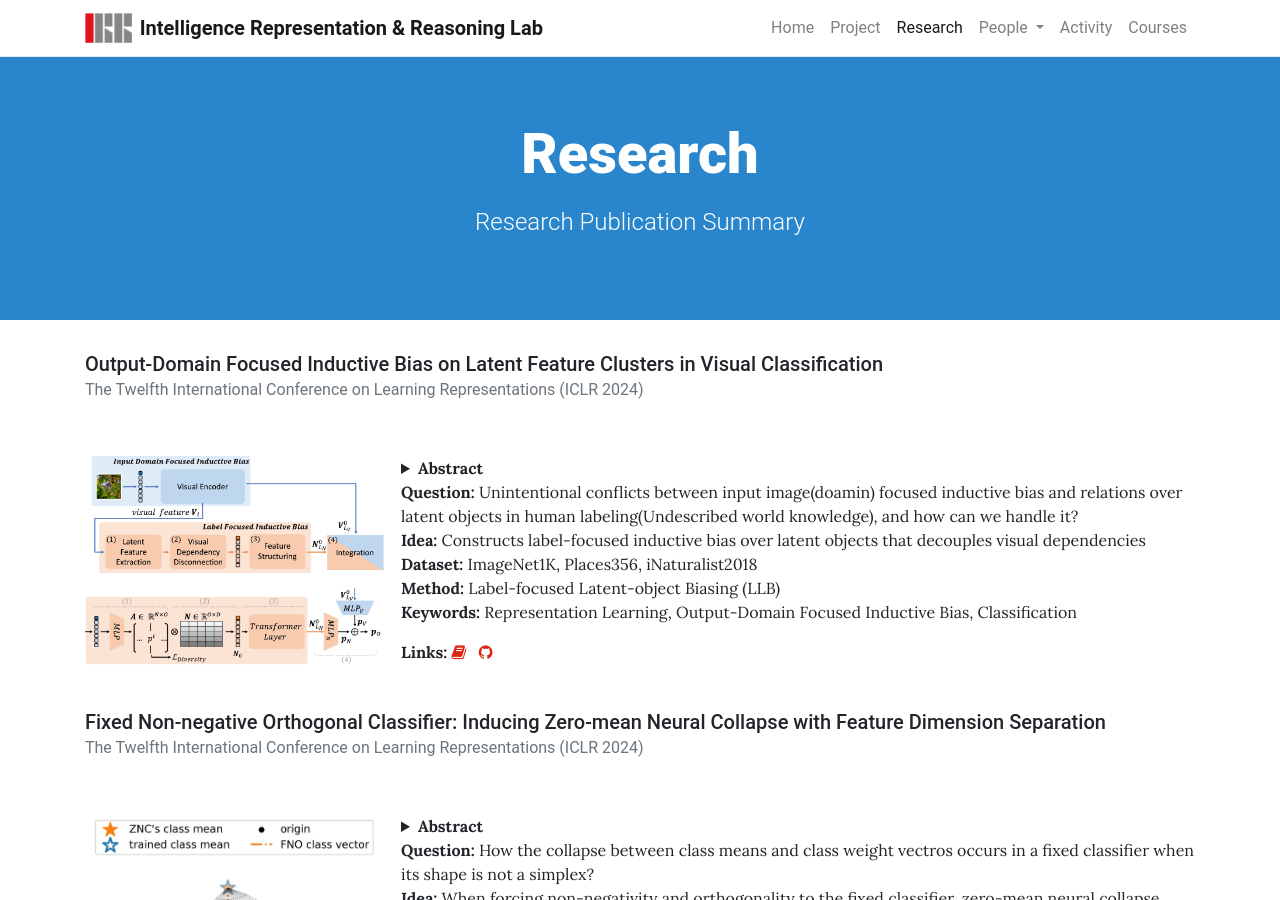
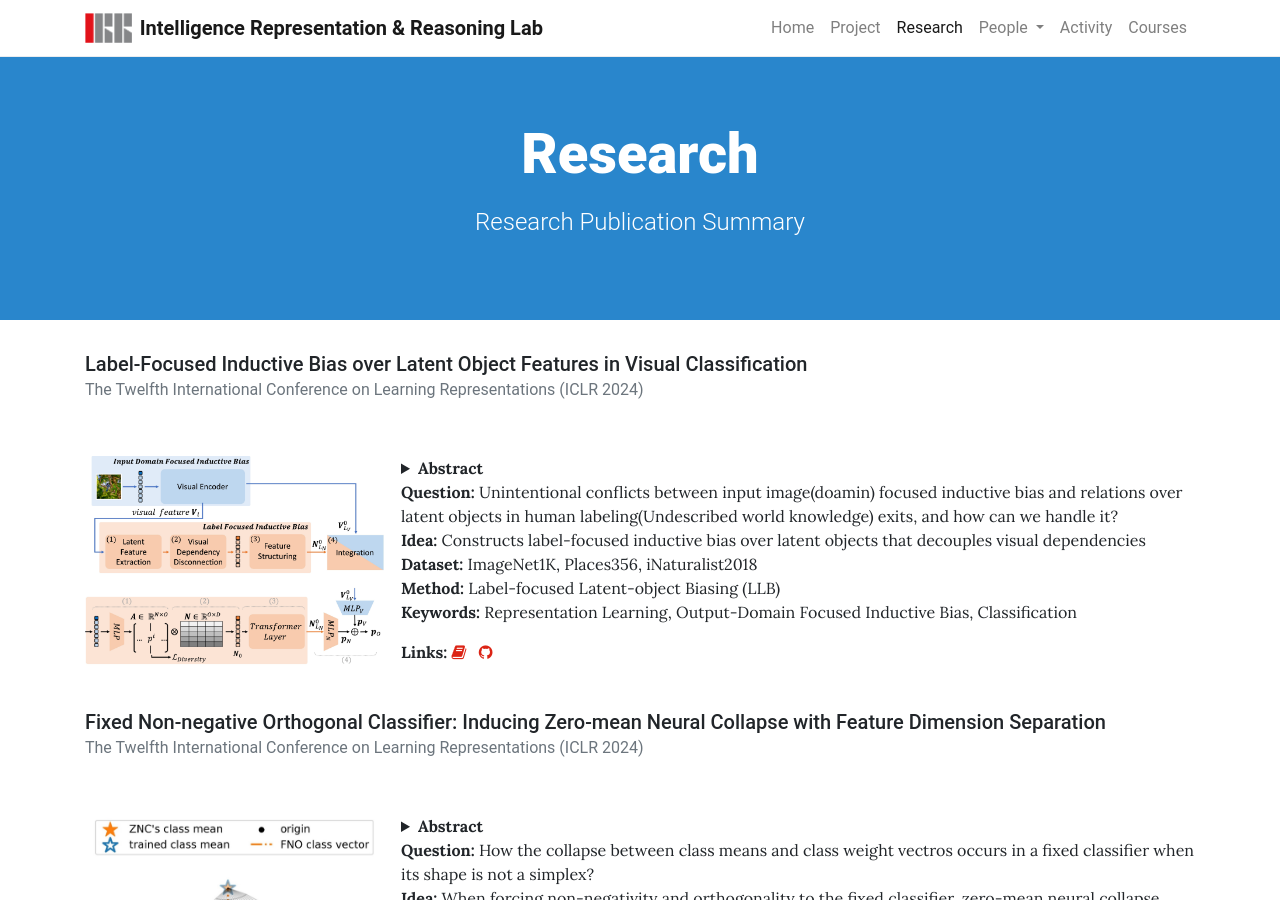
Before and after one commit to irrlab/irrlab.github.io, a Jekyll site: the page built from pages/research.md, in a window 1280 px wide and 900 px high. Built offline with Jekyll 4.4.1, drawn with Linux system fonts in a browser that asks for light colours.

Commit message:
update(LLB): Update LLB
Update title, question, links for paper and code.

```diff
--- a/_data/publication.yml
+++ b/_data/publication.yml
@@ -1,16 +1,16 @@
 # Publications list
-- title: 'Output-Domain Focused Inductive Bias on Latent Feature Clusters in Visual Classification'
+- title: Label-Focused Inductive Bias over Latent Object Features in Visual Classification
   where: The Twelfth International Conference on Learning Representations (ICLR 2024)
   image: assets/img/publication/ilmin_llb.jpg # Can be external link
   abstract: >
     Most neural networks for classification primarily learn features differentiated by input-domain related information such as visual similarity of objects in an im- age. This input-domain focused inductive bias, while natural, can unintentionally conflict with unexpressed yet implicitly utilized relations over latent objects in human labeling, referred to Undescribed world knowledge (UWK). Such conflicts can limit generalization of models by potential dominance of the input-domain focused bias in inference. To overcome this limitation without external resources, we introduce Label-focused Latent-object Biasing (LLB) training method that con- structs label-focused inductive bias over latent objects determined by only labels as UWK. It has four steps: 1) it learns intermediate latent object features in an unsupervised manner; 2) it decouples their visual dependencies by assigning new independent embedding parameters; 3) it captures structured features optimized for the original classification task; and 4) it integrates the structured features with the original visual features for the final prediction. We implement the LLB on a vision transformer architecture, and achieved significant improvements on im- age classification benchmarks. This paper offers a straightforward and effective method to obtain and utilize undescribed world knowledge in classification tasks.
-  question: Unintentional conflicts between input image(doamin) focused inductive bias and relations over latent objects in human labeling(Undescribed world knowledge), and how can we handle it?
+  question: Unintentional conflicts between input image(doamin) focused inductive bias and relations over latent objects in human labeling(Undescribed world knowledge) exits, and how can we handle it?
   idea: Constructs label-focused inductive bias over latent objects that decouples visual dependencies
   dataset: ImageNet1K, Places356, iNaturalist2018
   method: Label-focused Latent-object Biasing (LLB)
   keywords: Representation Learning, Output-Domain Focused Inductive Bias, Classification
-  paper: TBU
-  code: TBU
+  paper: https://openreview.net/forum?id=cH3oufN8Pl
+  code: https://github.com/IlminKang/LLB
 
 - title: 'Fixed Non-negative Orthogonal Classifier: Inducing Zero-mean Neural Collapse with Feature Dimension Separation'
   where: The Twelfth International Conference on Learning Representations (ICLR 2024)
```
